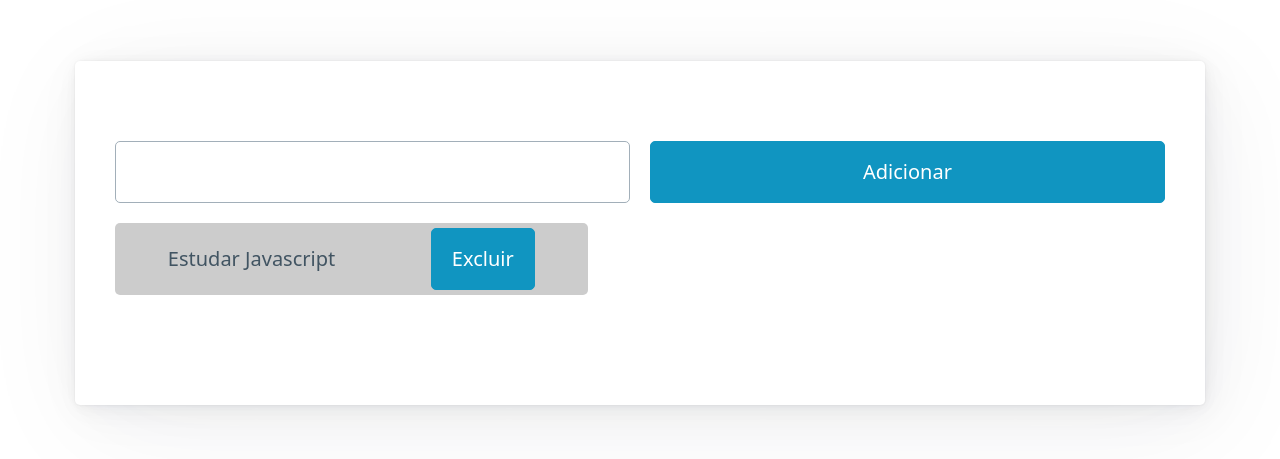
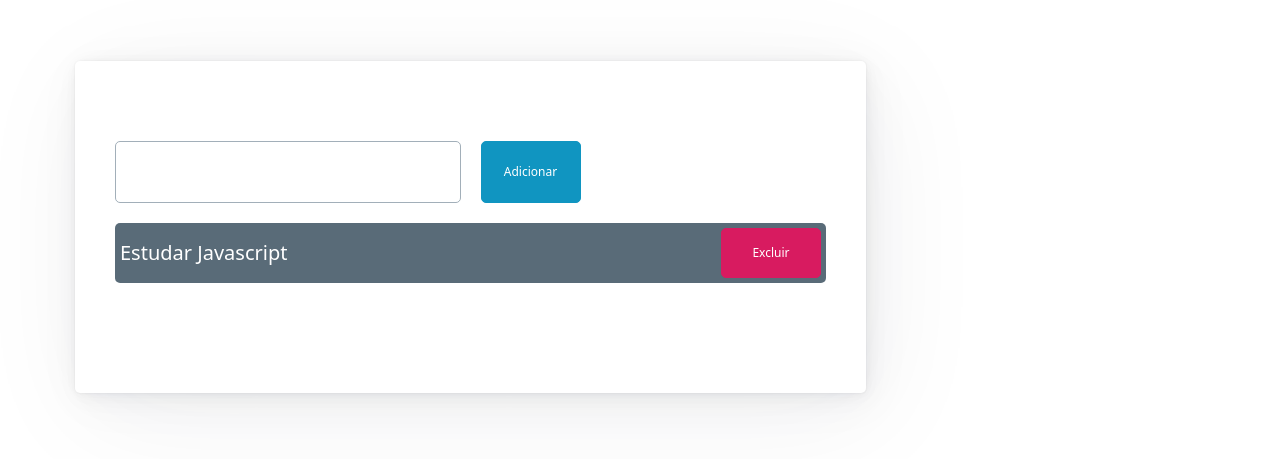
Before and after one commit to MarciaLeiteRodrigues/web1-atividades, a website built with Vite: page src/lista-tarefas.html in a window 1280 px wide. Shown: the part 229-688 px from the top of the page. Built offline with nearby package versions, Linux system fonts and the light colour scheme.

Commit message:
💄 atualização de interface

```diff
--- a/src/css/lista-tarefas.css
+++ b/src/css/lista-tarefas.css
@@ -1,12 +1,27 @@
-#lista-tarefas{
-    width: 45%;
 
+#card-lista-tarefas{
+    width: 70%;
 }
-.tarefa{
+#card-lista-tarefas #btn-adicionar{
+    width: 100px;
+    font-size: 12px;
+}
+#card-lista-tarefas .tarefa{
     padding: 5px;
-    background-color: #ccc;
+    background-color: var(--secondary);
     display: flex;
-    justify-content: space-around;
+    justify-content: space-between;
     align-items: center;
     border-radius: 5px;
+    color: white;
 }
+#card-lista-tarefas .btn-excluir{
+    width: 100px;
+    font-size: 12px;
+    background-color: #d81b60;
+    border-color: #d81b60;
+    margin: 0;
+}
+#card-lista-tarefas .btn-excluir:hover{
+    background-color:#c2185b
+}
--- a/src/lista-tarefas.html
+++ b/src/lista-tarefas.html
@@ -1,3 +1,5 @@
+
+
 <!DOCTYPE html>
 <html lang="pt-br" data-theme="light">
 
@@ -9,31 +11,24 @@
 </head>
 
 <body>
-  <nav class="container-fluid" id="menu">
-
-  </nav>
-
+    <!-- Cabeçalho e Menu de Navegação-->
+    <nav class="container-fluid" id="menu"></nav>
+    <!-- Fim do  Cabeçalho e Menu de Navegação-->
     <main class="container">
         <h1>Lista de Tarefas</h1>
         <article id="card-lista-tarefas">
             <div class="grid">
-            <input type="text" id="input-nova-tarefa">
+                <input type="text" id="input-nova-tarefa" />
                 <button id="btn-adicionar">Adicionar</button>
             </div>
-        <div >
+            <div>
                 <ul id="lista-tarefas">
-
-    <li class="tarefa ">
-       <div>
-        Estudar Javascript
-       </div>
-        <a href="#" role="button">Excluir</a>
+                    <li class="tarefa">
+                        <div>Estudar Javascript</div>
+                        <button class="btn-excluir">Excluir</button>
                     </li>
-
                 </ul>
             </div>
-
-
         </article>
     </main>
     <script type="module" src="./js/lista-tarefas.js"></script>
```
Lines whose indentation alone changed are shown as unchanged.
